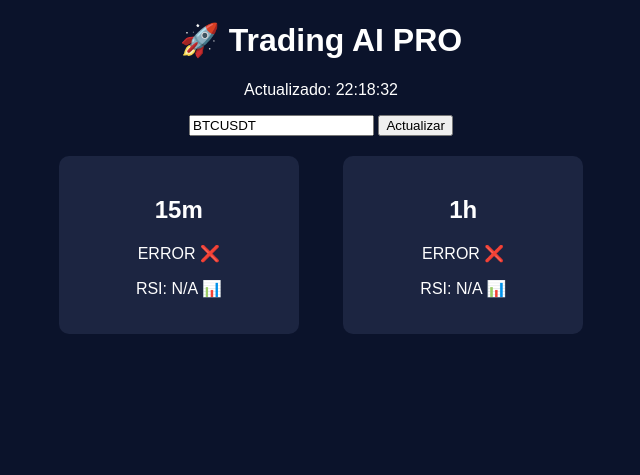
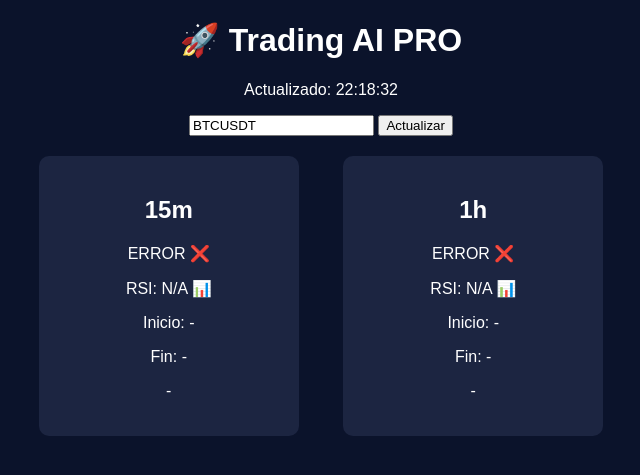
Before and after one commit to augustostore31-sys/trading_ia, a Flask app: page / in a window 1280 px wide. Shown: the top 475 px of the page, without its empty margins (319-959 px from the left). Run offline with Flask 3, Linux system fonts and the light colour scheme; data that the repository does not hold is empty.

Commit message:
Update index.html

```diff
--- a/templates/index.html
+++ b/templates/index.html
@@ -9,13 +9,14 @@
             text-align: center;
             font-family: Arial;
         }
+
         .card {
             background: #1c2541;
             padding: 20px;
             margin: 20px;
             display: inline-block;
             border-radius: 10px;
-            width: 200px;
+            width: 220px;
         }
     </style>
 </head>
@@ -24,24 +25,28 @@
 <h1>🚀 Trading AI PRO</h1>
 <p>Actualizado: {{ time }}</p>
 
-<form method="GET">
+<form>
     <input name="symbol" value="{{ symbol }}">
-    <button type="submit">Actualizar</button>
+    <button>Actualizar</button>
 </form>
 
 <div class="card">
     <h2>15m</h2>
     <p>{{ signal_15m }}</p>
     <p>RSI: {{ rsi_15m }} 📊</p>
+    <p>Inicio: {{ inicio_15m }}</p>
+    <p>Fin: {{ fin_15m }}</p>
+    <p>{{ tiempo_15m }}</p>
 </div>
 
 <div class="card">
     <h2>1h</h2>
     <p>{{ signal_1h }}</p>
     <p>RSI: {{ rsi_1h }} 📊</p>
+    <p>Inicio: {{ inicio_1h }}</p>
+    <p>Fin: {{ fin_1h }}</p>
+    <p>{{ tiempo_1h }}</p>
 </div>
 
 </body>
 </html>
-</body>
-</html>
```
